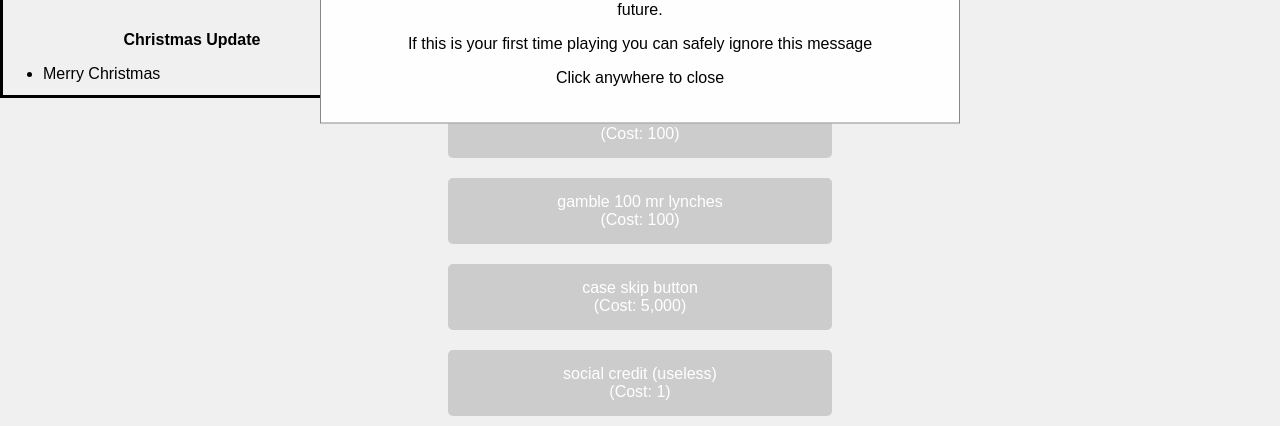
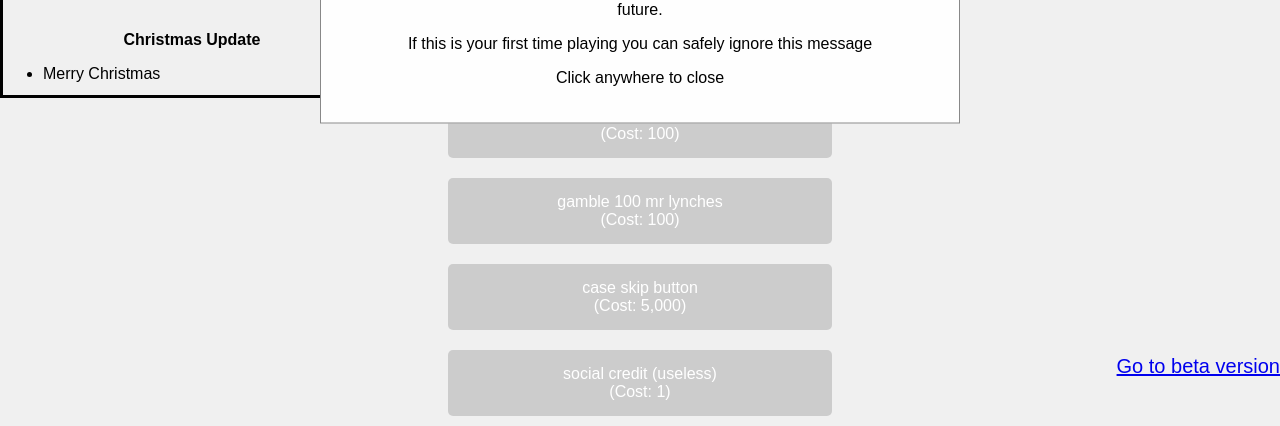
Before and after one commit to cyanxmonster/Mr-lynch-clicker, a plain HTML site: page index.html in a window 1280 px wide. Shown: the part 422-848 px from the top of the page. Drawn offline with Linux system fonts and the light colour scheme.

Commit message:
beta link

```diff
--- a/index.html
+++ b/index.html
@@ -31,6 +31,7 @@
 		</div>
 	</head>
 	<body>
+		<a href='https://mrlynchclicker-beta.vercel.app'class="bottom-right">Go to beta version</a>
 		<div id="graybg"></div>
 		<div id="sorry">
 			<h1>Your save has been <u>deleted</u></h1>
--- a/styles.css
+++ b/styles.css
@@ -288,3 +288,9 @@ button:disabled {
 	margin: auto;
 	display: none;
 }
+.bottom-right {
+	font-size:20px;
+	position:fixed;
+	bottom:0;
+	right:0;
+}
```
